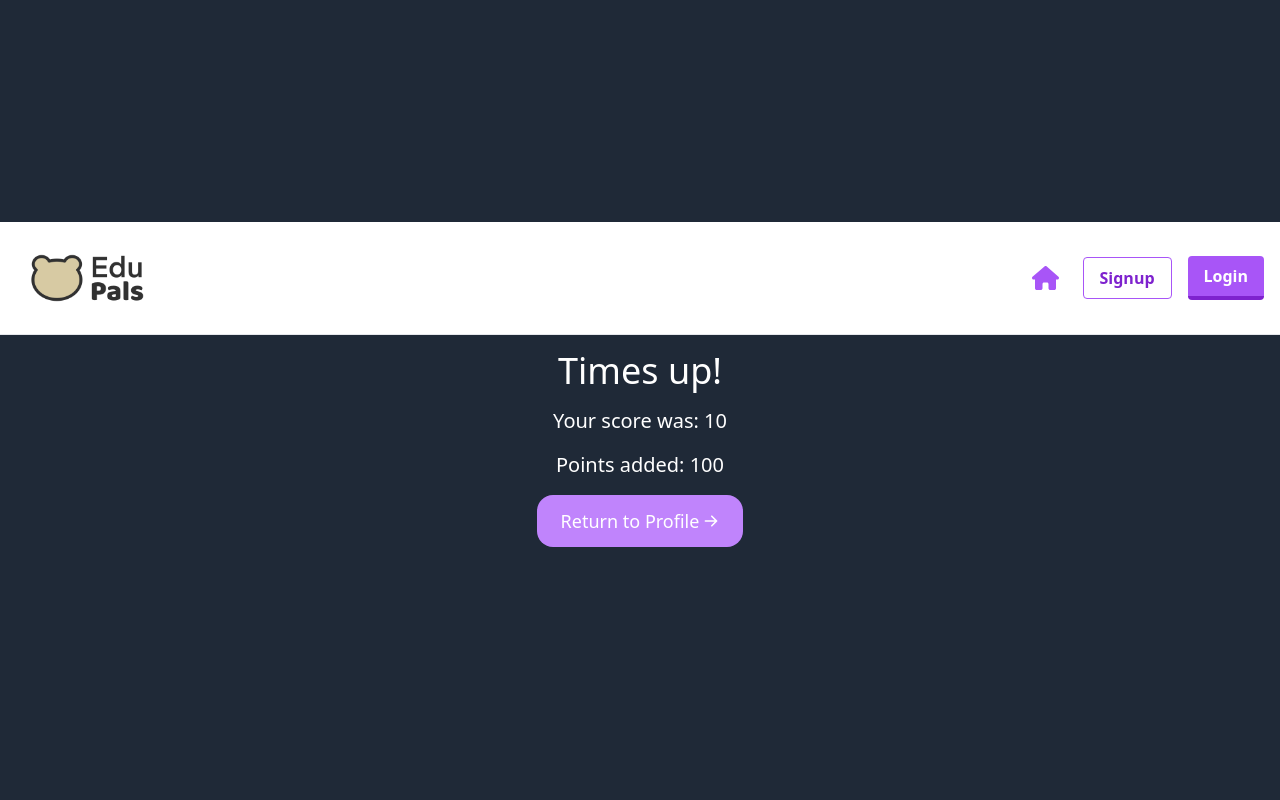
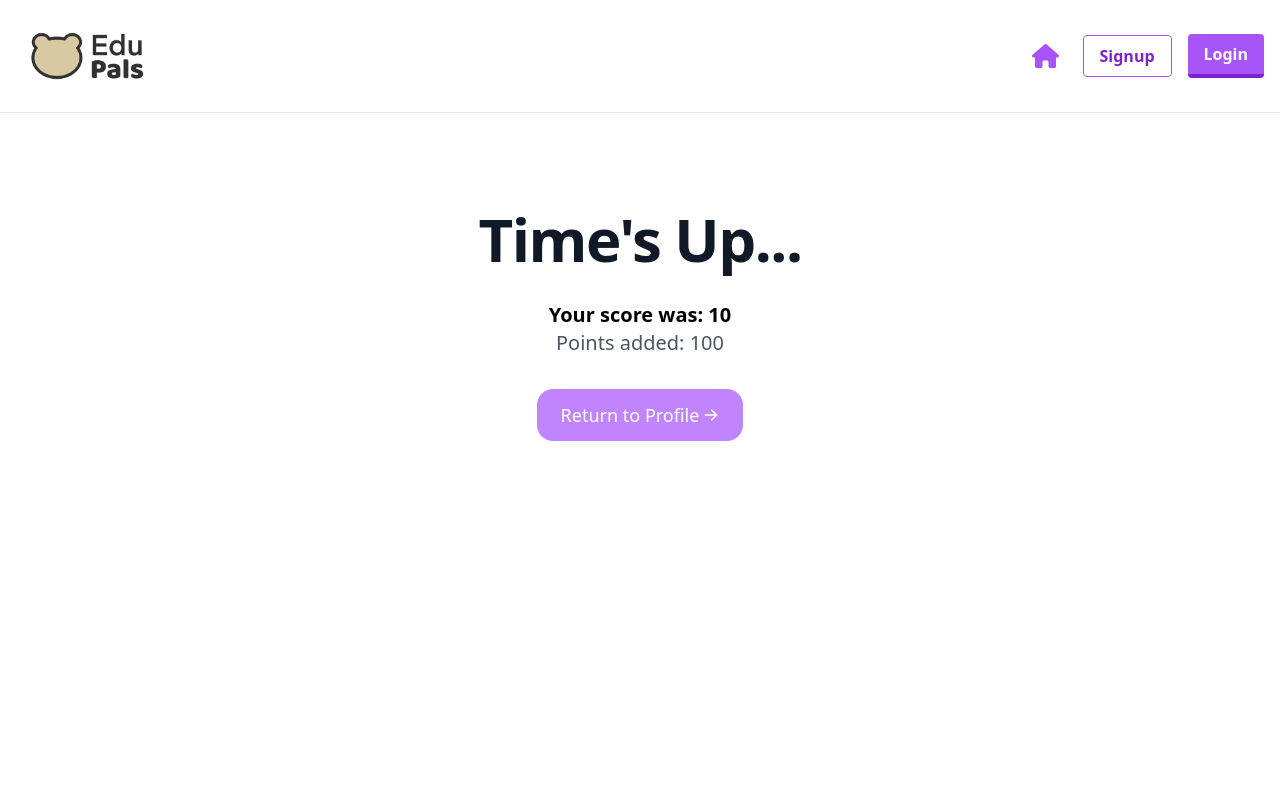
Before and after one commit to lightspeedana/EduPals, a Python web app: template templates/review.html in a window 1280 px wide. Run offline with Jinja, Linux system fonts and the light colour scheme; the template is opened without the code that fills it: most values are stand-ins (such as "Sample title", 1, 10 or a date in 2020); some libraries are stand-ins or nearby versions.

Commit message:
Score changes points

```diff
--- a/main.py
+++ b/main.py
@@ -93,7 +93,10 @@ def review():
     score = request.args.get('score')
     won = request.args.get('won')
     gameWon = True if won == "1" else False
-
+    score_int = int(score)
+    pal_stats = Pal.query.filter_by(uid=current_user.id).first()
+    pal_stats.points += score_int * 10
+    db.session.commit()
     return render_template('review.html', score=score, gameWon=gameWon)
 
 @main.route("/crossword")
--- a/static/match.css
+++ b/static/match.css
@@ -77,7 +77,7 @@ body {
     justify-content: start; /* Align items to the left */
     margin-left: auto; /* Push grid container to the right */
     margin-top:2%;
-    margin-right:10%;
+    margin-right:5%;
     padding: 20px;
     grid-gap: 16px;
     grid-template-columns: repeat(6, auto);
--- a/templates/review.html
+++ b/templates/review.html
@@ -1,28 +1,22 @@
-<!DOCTYPE html>
-<html>
-  <head>
-    <meta charset="utf-8">
-    <title>Review</title>
-    <link href="https://cdn.jsdelivr.net/npm/tailwindcss@2.2.19/dist/tailwind.min.css" rel="stylesheet">
-  </head>
-  <body class="bg-gray-800 flex justify-center items-center h-screen">
 {% extends 'base.html' %}
     {% block content %}
     {% set score_int = score | int %}
-    <div class="text-white text-center mt-4">
+    <section class="pt-24 bg-white grow relative items-center">
+      <div class="px-12 mx-auto max-w-7xl">
+          <div class="w-full mx-auto text-left md:w-11/12 xl:w-9/12 md:text-center">
+              <h1 class="mb-8 text-4xl font-extrabold leading-none tracking-normal text-gray-900 md:text-6xl md:tracking-tight">
                 {% if gameWon %}
-        <h1 class="font-medium text-4xl mb-4">You win</h1>
+                <span>Congrats!</span> <span class="block w-full py-2 text-transparent bg-clip-text leading-12 bg-gradient-to-r from-gray-500 to-purple-500 lg:inline">You Won!</span>
                 {% else %}
-        <h1 class="text-4xl mb-4">Times up!</h1>
+                <span>Time's Up...</span>
                 {% endif %}
 
-        <div class="mb-4 justify-center items-center">
-            <p class="text-xl">
+                </h1>
+              <p class="px-0 text-xl font-bold md:text-xl lg:px-24">
                 Your score was: {{ score }}
               </p>
-
-            <p class="text-xl mt-4">Points added: {{ score_int * 10 }}</p>
-        </div>
+              <p class="px-0 mb-8 text-xl text-gray-600 md:text-xl lg:px-24">
+                  Points added: {{ score_int * 10 }}</p>
               <div class="mb-4 space-x-0 md:space-x-2 md:mb-8">
                   <a href="{{ url_for('main.profile') }}" class="inline-flex items-center justify-center w-full px-6 py-3 mb-2 text-lg text-white bg-purple-400 rounded-2xl sm:w-auto sm:mb-0">
                     Return to Profile
@@ -30,6 +24,6 @@
                   </a>
               </div>
           </div>
+      </div>
+      </section>
     {% endblock %}
-  </body>
-</html>
```
Lines whose indentation alone changed are shown as unchanged.
